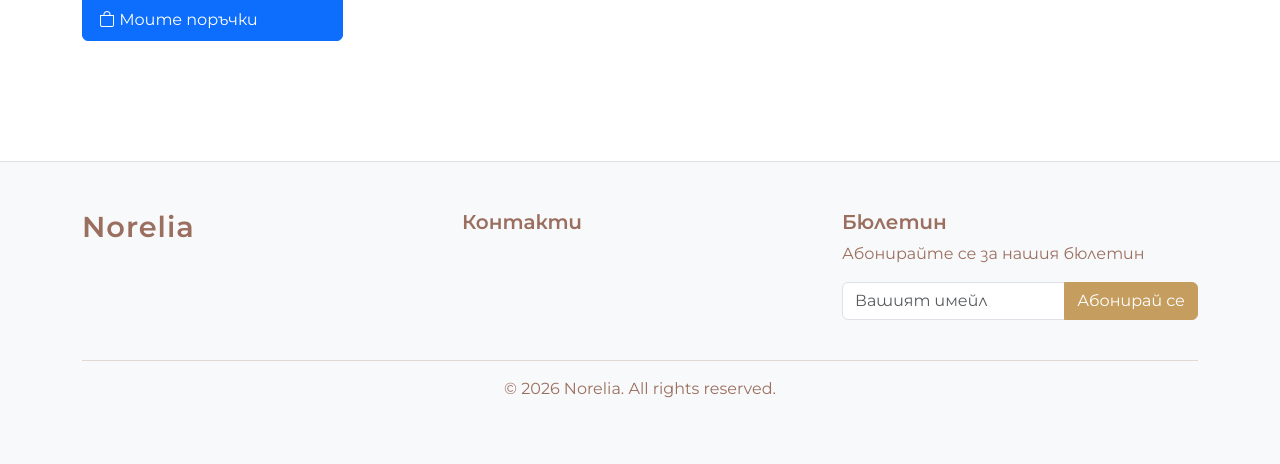
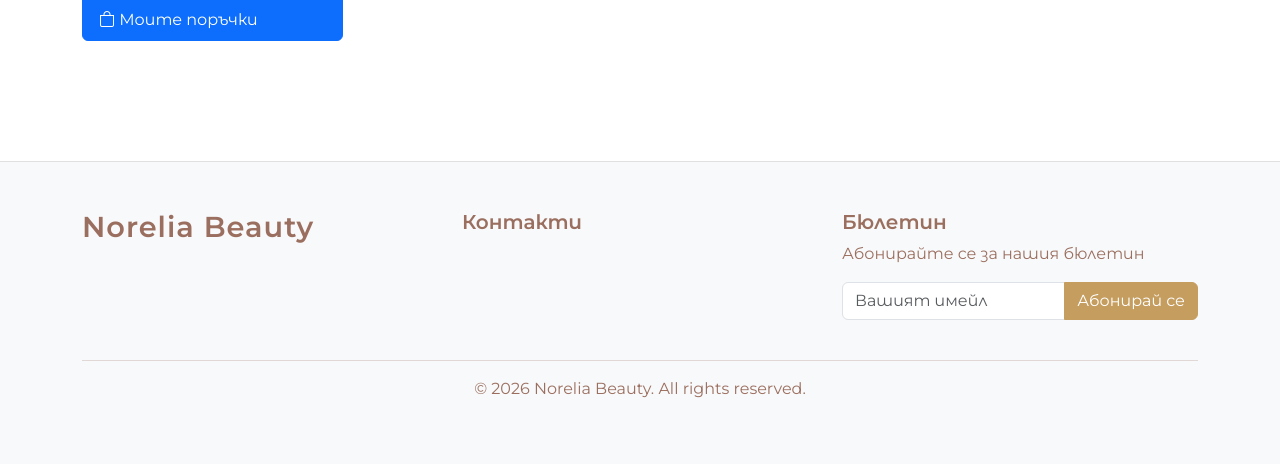
Before and after one commit to mymriffer-eng/norelia, a Django app: page /accounts/orders/ in a window 1280 px wide. Shown: the part 237-701 px from the top of the page. Run offline with Django 5.2, Linux system fonts and the light colour scheme; the visitor is signed in with stand-in values (Sample User, id 1); data that the repository does not hold is empty; parts of the project's set-up code (start-up, migrations or seed data) failed here and were passed over.

Commit message:
Footer brand: Norelia Beauty

```diff
--- a/templates/base.html
+++ b/templates/base.html
@@ -129,7 +129,7 @@
         <div class="container">
             <div class="row">
                 <div class="col-md-4 mb-4">
-                    <h5 class="brand-name">Norelia</h5>
+                    <h5 class="brand-name">Norelia Beauty</h5>
                     <p class="text-muted">{{ site_settings.site_description }}</p>
                     {% if site_settings %}
                         {% if site_settings.instagram_url %}
@@ -174,7 +174,7 @@
 
             <div class="row">
                 <div class="col-12 text-center text-muted">
-                    <p>&copy; {% now "Y" %} Norelia. All rights reserved.</p>
+                    <p>&copy; {% now "Y" %} Norelia Beauty. All rights reserved.</p>
                 </div>
             </div>
         </div>
```
